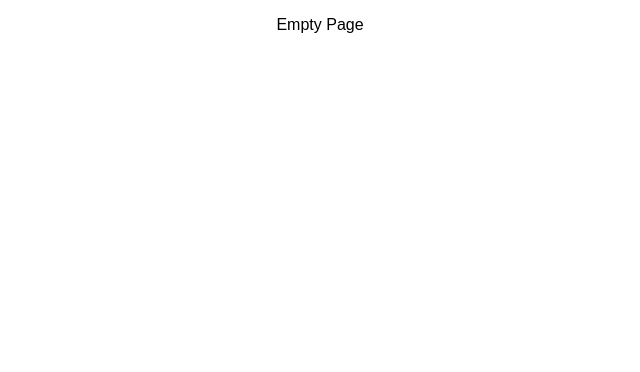
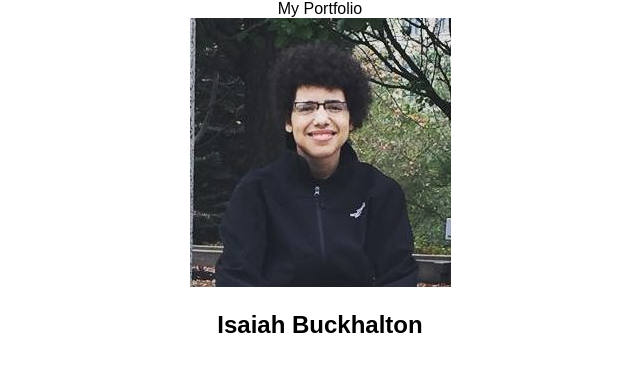
Before and after one commit to Buckhalton/portfolio, a React (Create React App) app: page / in a window 1280 px wide. Shown: the top 372 px of the page, without its empty margins (320-960 px from the left). Built offline with nearby package versions, Linux system fonts and the light colour scheme.

Commit message:
added profile picture.

```diff
--- a/src/components/App/App.js
+++ b/src/components/App/App.js
@@ -1,12 +1,22 @@
 import React, { Component } from 'react';
+import {HashRouter as Router, Link, Route } from 'react-router-dom';
 import './App.css';
+import Projects from '../Projects/Projects';
+import Header from '../Header/Header';
+import Admin from '../Admin/Admin';
 
 class App extends Component {
   // Renders the entire app on the DOM
   render() {
     return (
       <div className="App">
-        <p>Empty Page</p>
+        <Router>
+          <div>
+            <Header/>
+            <Projects/>
+            <Route path="/admin" component={Admin}/>
+          </div>
+        </Router>
       </div>
     );
   }
--- a/src/components/Header/Header.js
+++ b/src/components/Header/Header.js
@@ -4,7 +4,9 @@ class Header extends Component {
   render() {
     return (
       <div>
-
+          <header>
+              My Portfolio
+          </header>
       </div>
     )
   }
--- a/src/components/Projects/Projects.js
+++ b/src/components/Projects/Projects.js
@@ -1,13 +1,23 @@
 import React, { Component } from 'react'
+import {connect} from 'react-redux';
 
 class Projects extends Component {
   render() {
     return (
       <div>
-
+        <div>
+            <img alt="Me" src="/images/profile.jpeg"/>
+            <h2>Isaiah Buckhalton</h2>
+        </div>
       </div>
     )
   }
 }
 
-export default Projects;
+const mapStateToProps = reduxStore => {
+    return{
+        reduxStore
+    }
+}
+
+export default connect(mapStateToProps)(Projects);
```
